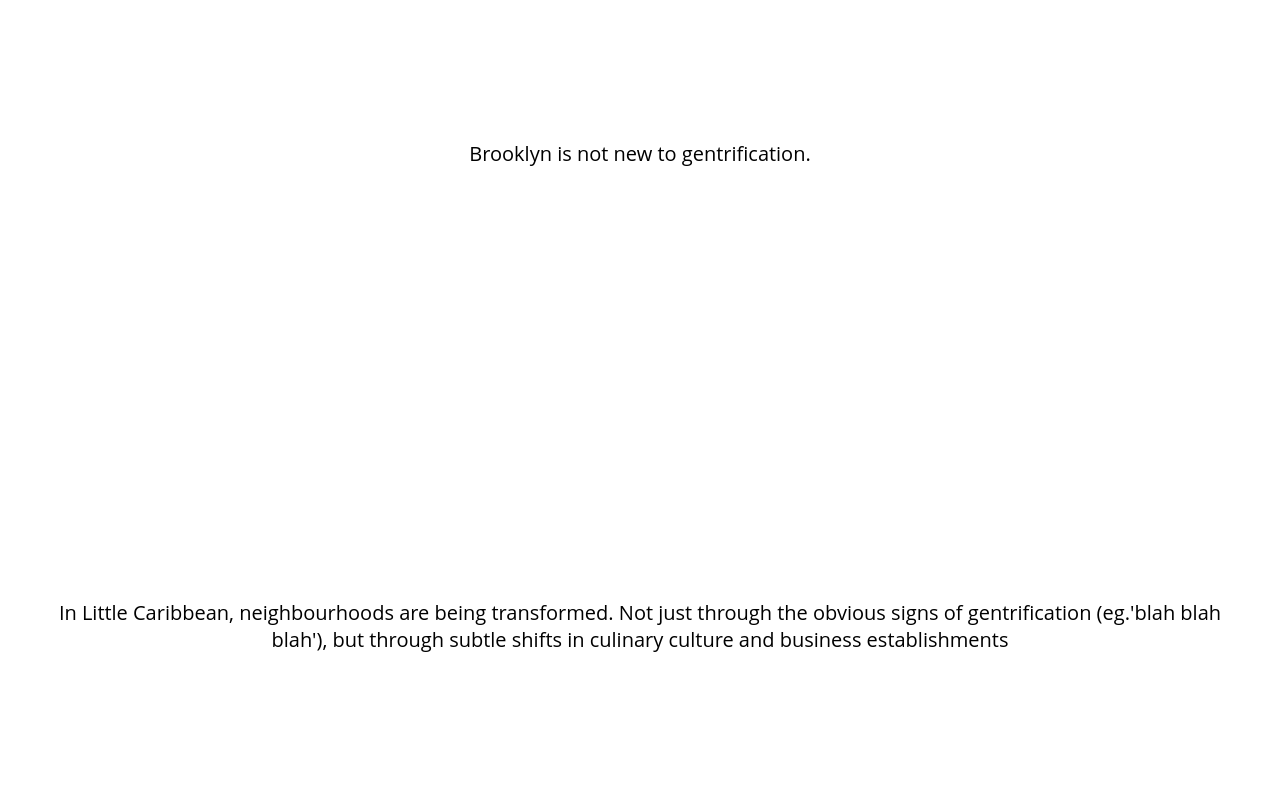
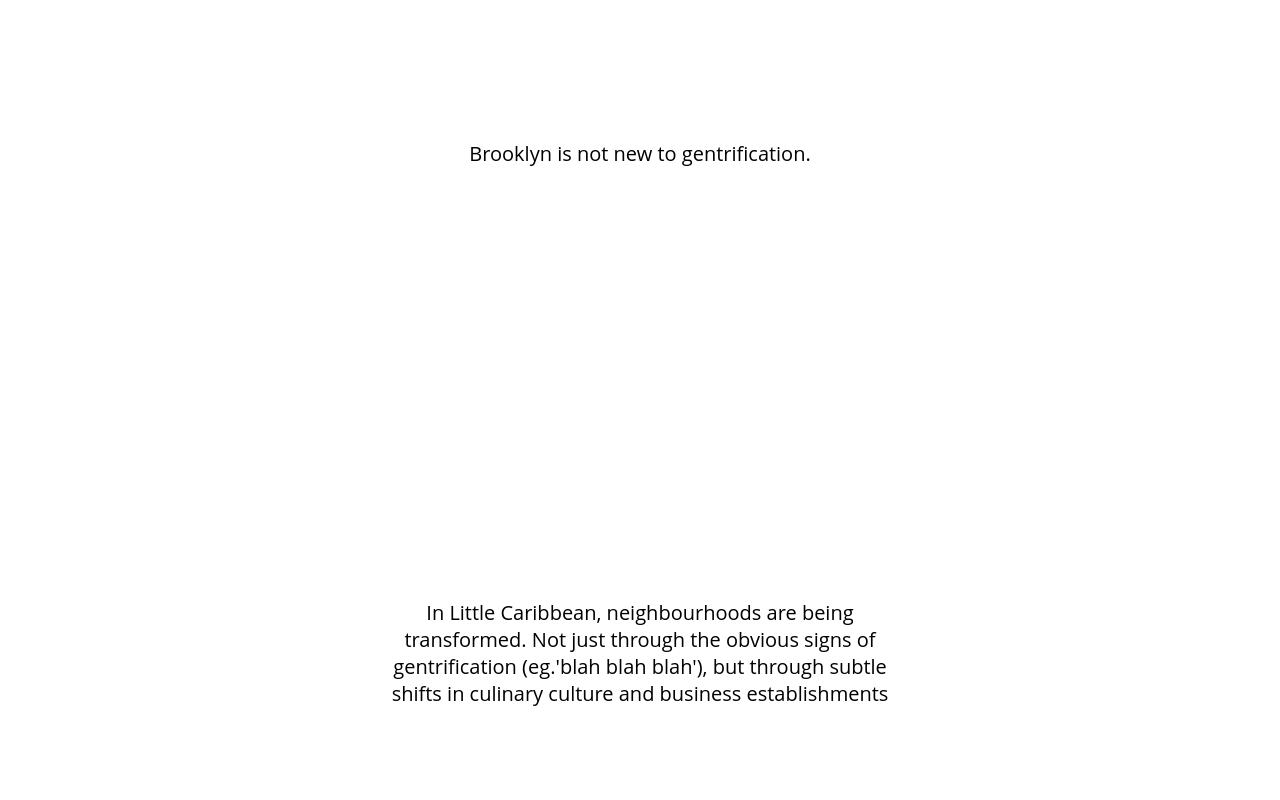
Before and after one commit to ligea-alexander/gastronomy-alley, a plain HTML site: page index.html in a window 1280 px wide. Shown: the part 1140-1940 px from the top of the page. Drawn offline with nearby package versions, Linux system fonts and the light colour scheme; a script that the page names is missing.

Commit message:
Update index.html

```diff
--- a/index.html
+++ b/index.html
@@ -11,7 +11,14 @@
             padding: 1rem;
         }
 
-        .scrolly-overlay {
+        .scrolly-overlay1 {
+            position: relative;
+            padding: 0;
+            max-width: 35rem;
+            margin: 0 auto;
+        }
+
+        .scrolly-overlay2 {
             position: relative;
             padding: 0;
             max-width: 35rem;
```
